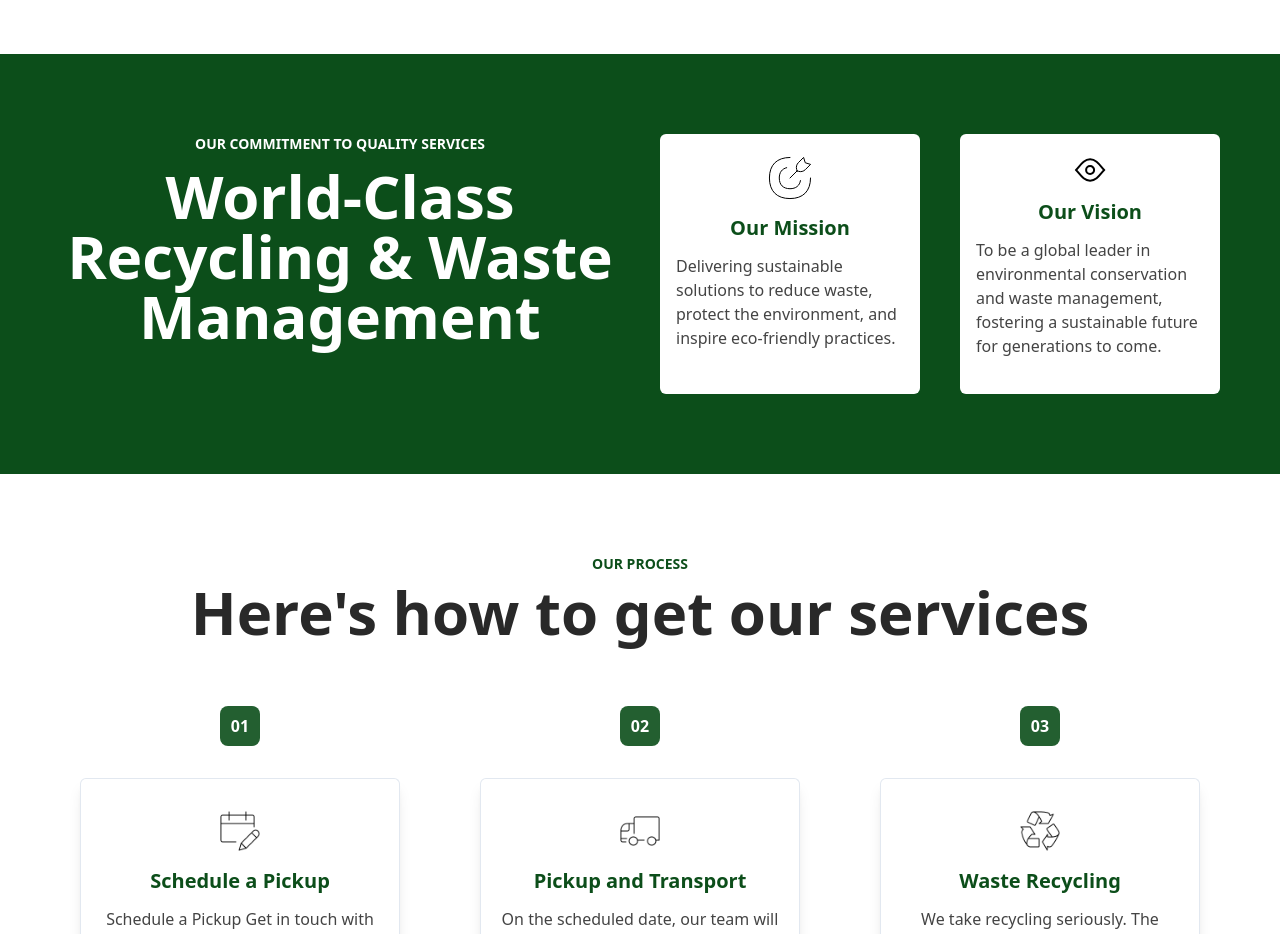
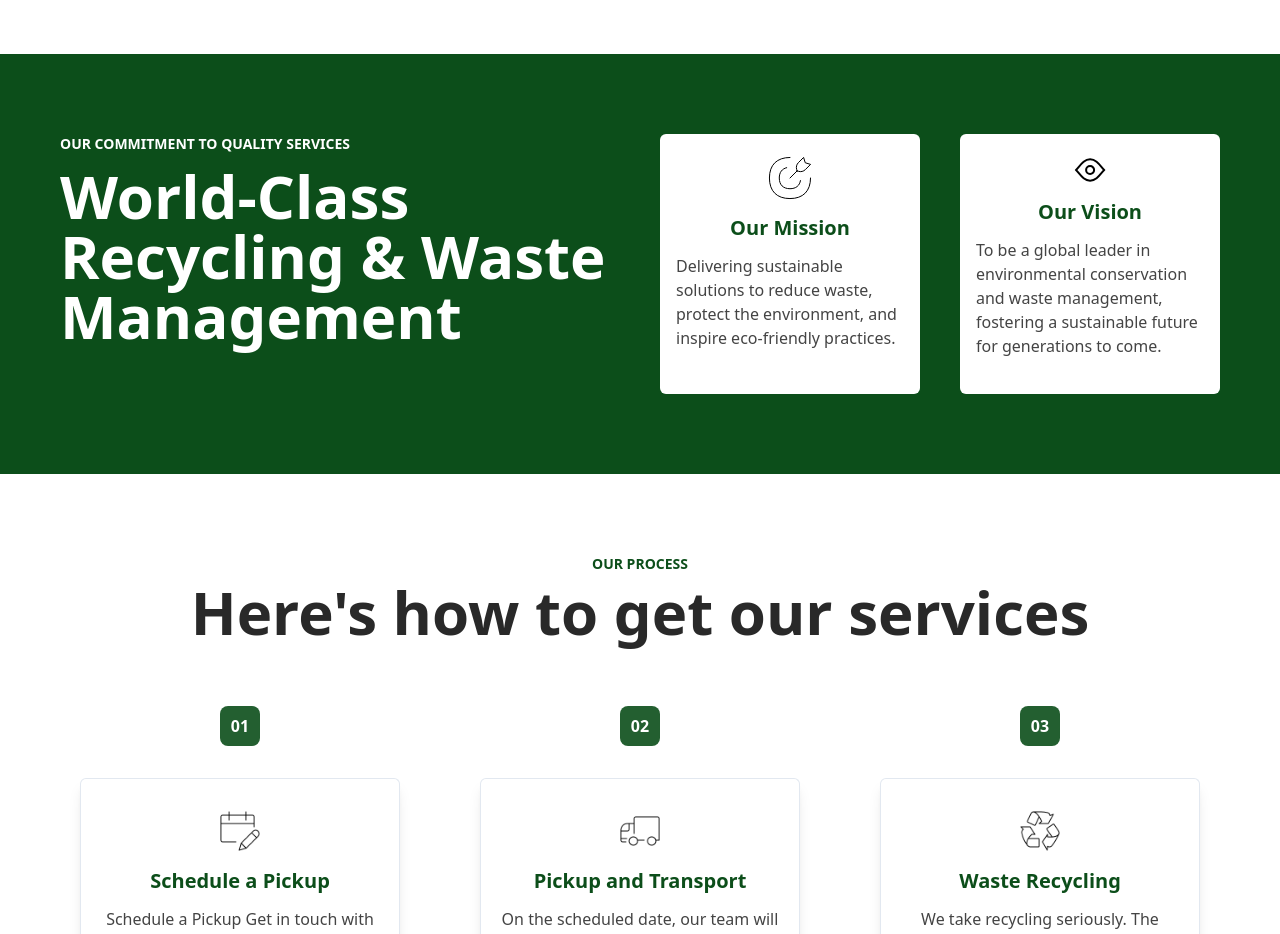
Before and after one commit to tomito26/qantumfield-distribution, a Next.js app: page /about in a window 1280 px wide. Shown: the part 980-1914 px from the top of the page. Built offline with nearby package versions, Linux system fonts and the light colour scheme.

Commit message:
style: modified the text position on our commitment

```diff
--- a/components/about-page/about.tsx
+++ b/components/about-page/about.tsx
@@ -70,10 +70,10 @@ const About = () => {
       </div>
       <div className="px-4 bg-[#0C4E1A] grid grid-cols-1 md:grid-cols-4 gap-10 py-20 md:px-[40px] lg:px-[60px] xl:px-[100px] 2xl:px-[160px] 3xl:px-[200px] 4xl:px-[240px] 5xl:px-[320px]">
         <div className="md:col-span-2">
-          <h1 className="text-white text-xs text-center md:text-sm uppercase font-bold mb-3">
+          <h1 className="text-white text-xs text-center md:text-left md:text-sm uppercase font-bold mb-3">
             Our Commitment to Quality Services
           </h1>
-          <h2 className="md:text-6xl text-3xl text-center font-bold text-white">
+          <h2 className="md:text-6xl text-3xl text-center md:text-left font-bold text-white">
             World-Class Recycling & Waste Management
           </h2>
         </div>
```
